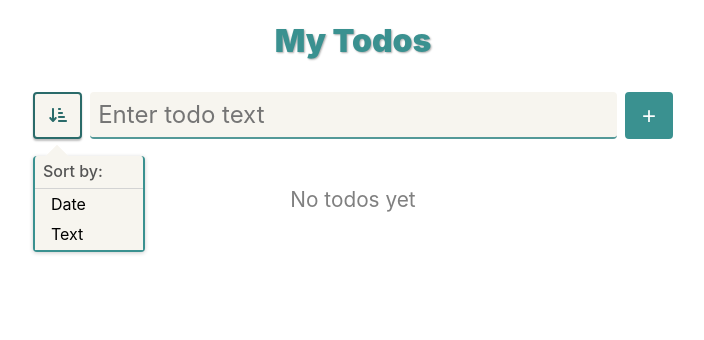
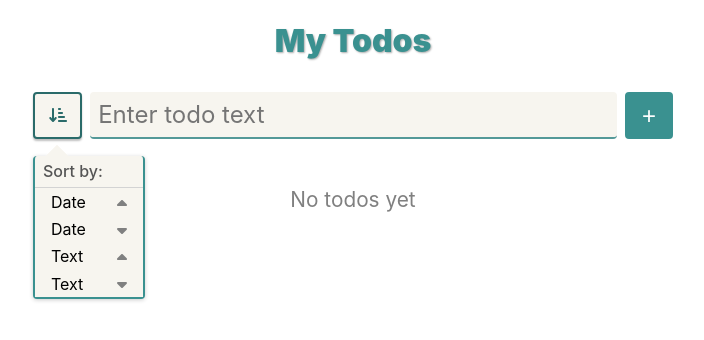
Before and after one commit to tarasivanchyshyn/TODO, a React (Create React App) app: page / in a window 1280 px wide. Both pictures are taken after a click on the button 344 px from the left and 115 px from the top of the page. Shown: the top 340 px of the page, without its empty margins (287-991 px from the left). Built offline with nearby package versions, Linux system fonts and the light colour scheme.

Commit message:
added more sorting options

```diff
--- a/src/components/SortButton.module.css
+++ b/src/components/SortButton.module.css
@@ -15,10 +15,8 @@
   position: absolute;
   top: 4rem;
   width: 7rem;
-  height: 6rem;
   display: flex;
   flex-direction: column;
-  justify-content: space-between;
   background-color: #f7f5ef;
   border: 2px solid #3a9190;
   border-top: none;
@@ -43,9 +41,9 @@
 .dropdownHeader {
   margin: 0.3rem 0 0 0;
   padding-left: 0.5rem;
+  height: 1.7rem;
   color: #555555;
   cursor: default;
-  height: 30%;
   font-weight: 500;
   border-bottom: 1px solid lightgray;
 }
@@ -54,23 +52,35 @@
   list-style: none;
   margin: 0;
   padding: 0;
-  height: 65%;
   background-color: #f7f5ef;
 }
 
 .dropdownItem {
   padding-left: 1rem;
-  height: 50%;
+  height: 1.7rem;
   width: 100%;
   cursor: pointer;
   display: flex;
+  justify-content: space-between;
   align-items: center;
-  padding-bottom: 0.1rem;
 }
 
 .dropdownItem:hover {
   background-color: #3a9190;
   color: white;
+}
+
+.dropdownItem svg {
+  margin: 0 1rem 0.3rem 0;
+  color: grey;
+}
+
+.dropdownItem:hover svg {
+  color: white;
+}
+
+.sortUp svg {
+  margin: 0.6rem 1rem 0 0;
 }
 
 @keyframes slide-down {
--- a/src/components/SortButton.tsx
+++ b/src/components/SortButton.tsx
@@ -1,12 +1,16 @@
 import { useEffect, useRef, useState } from 'react';
 import { useDispatch } from 'react-redux';
 import { FontAwesomeIcon } from '@fortawesome/react-fontawesome';
-import { faArrowDownShortWide } from '@fortawesome/free-solid-svg-icons';
+import {
+  faArrowDownShortWide,
+  faSortDown,
+  faSortUp
+} from '@fortawesome/free-solid-svg-icons';
 
 import Button from './Button';
+import { todosActions } from '../store/store';
 
 import classes from './SortButton.module.css';
-import { todosActions } from '../store/store';
 
 function SortButton() {
   const dispatch = useDispatch();
@@ -25,29 +29,54 @@ function SortButton() {
     };
   });
 
-  const sortByDateHandler = () => {
-    dispatch(todosActions.sortBy('date'));
+  const sortByDateHandler = (order: string) => {
+    dispatch(todosActions.sortBy({ type: 'date', order: order }));
     setOpen(false);
   };
-  const sortByTextHandler = () => {
-    dispatch(todosActions.sortBy('text'));
+  const sortByTextHandler = (order: string) => {
+    dispatch(todosActions.sortBy({ type: 'text', order: order }));
     setOpen(false);
   };
 
+  const { sort, dropdown, dropdownHeader, dropdownList, dropdownItem, sortUp } =
+    classes;
+
   return (
     <div ref={ref}>
-      <Button className={classes.sort} onClick={() => setOpen(!open)}>
+      <Button className={sort} onClick={() => setOpen(!open)}>
         <FontAwesomeIcon icon={faArrowDownShortWide} />
       </Button>
       {open && (
-        <div className={classes.dropdown}>
-          <p className={classes.dropdownHeader}>Sort by:</p>
-          <ul className={classes.dropdownList}>
-            <li className={classes.dropdownItem} onClick={sortByDateHandler}>
+        <div className={dropdown}>
+          <p className={dropdownHeader}>Sort by:</p>
+          <ul className={dropdownList}>
+            <li
+              className={`${dropdownItem} ${sortUp}`}
+              onClick={() => sortByDateHandler('ascend')}
+            >
               Date
+              <FontAwesomeIcon icon={faSortUp} />
             </li>
-            <li className={classes.dropdownItem} onClick={sortByTextHandler}>
+            <li
+              className={dropdownItem}
+              onClick={() => sortByDateHandler('descend')}
+            >
+              Date
+              <FontAwesomeIcon icon={faSortDown} />
+            </li>
+            <li
+              className={`${dropdownItem} ${sortUp}`}
+              onClick={() => sortByTextHandler('ascend')}
+            >
               Text
+              <FontAwesomeIcon icon={faSortUp} />
+            </li>
+            <li
+              className={dropdownItem}
+              onClick={() => sortByTextHandler('descend')}
+            >
+              Text
+              <FontAwesomeIcon icon={faSortDown} />
             </li>
           </ul>
         </div>
--- a/src/helpers/compareFunctions.tsx
+++ b/src/helpers/compareFunctions.tsx
@@ -1,7 +1,7 @@
 import { Todo } from '../store/store';
 import isAfter from 'date-fns/isAfter';
 
-export function compareText(a: Todo, b: Todo) {
+export function compareTextAscend(a: Todo, b: Todo) {
   const textA = a.text.toLowerCase();
   const textB = b.text.toLowerCase();
 
@@ -14,10 +14,38 @@ export function compareText(a: Todo, b: Todo) {
   return 0;
 }
 
+export function compareTextDescend(a: Todo, b: Todo) {
+  const textA = a.text.toLowerCase();
+  const textB = b.text.toLowerCase();
+
+  if (textA < textB) {
+    return 1;
+  }
+  if (textA > textB) {
+    return -1;
+  }
+  return 0;
+}
+
 const prepareStr = (str: string) =>
   str.slice(0, 10).split('.').reverse().join('.');
 
-export function compareDate(a: Todo, b: Todo) {
+export function compareDateAscend(a: Todo, b: Todo) {
+  const dateAStr = prepareStr(a.creationDate);
+  const dateBStr = prepareStr(b.creationDate);
+  const dateAObj = new Date(dateAStr);
+  const dateBObj = new Date(dateBStr);
+
+  if (isAfter(dateAObj, dateBObj)) {
+    return 1;
+  }
+  if (isAfter(dateBObj, dateAObj)) {
+    return -1;
+  }
+  return 0;
+}
+
+export function compareDateDescend(a: Todo, b: Todo) {
   const dateAStr = prepareStr(a.creationDate);
   const dateBStr = prepareStr(b.creationDate);
   const dateAObj = new Date(dateAStr);
--- a/src/store/store.ts
+++ b/src/store/store.ts
@@ -2,7 +2,12 @@ import { configureStore, createSlice } from '@reduxjs/toolkit';
 import { format } from 'date-fns';
 
 import { dateFormat } from '../constants';
-import { compareText, compareDate } from '../helpers/compareFunctions';
+import {
+  compareTextAscend,
+  compareTextDescend,
+  compareDateAscend,
+  compareDateDescend
+} from '../helpers/compareFunctions';
 
 export const filters = {
   ALL: 'ALL',
@@ -85,11 +90,20 @@ const todosSlice = createSlice({
       state.filterBy = action.payload;
     },
     sortBy: (state, action) => {
-      if (action.payload === 'text') {
-        state.todos = state.todos.sort(compareText);
-      }
-      if (action.payload === 'date') {
-        state.todos = state.todos.sort(compareDate);
+      const { type, order } = action.payload;
+      let todos = state.todos;
+
+      switch (type) {
+        case 'text':
+          order === 'ascend'
+            ? (todos = todos.sort(compareTextAscend))
+            : (todos = todos.sort(compareTextDescend));
+          break;
+        case 'date':
+          order === 'ascend'
+            ? (todos = todos.sort(compareDateAscend))
+            : (todos = todos.sort(compareDateDescend));
+          break;
       }
     }
   }
```
